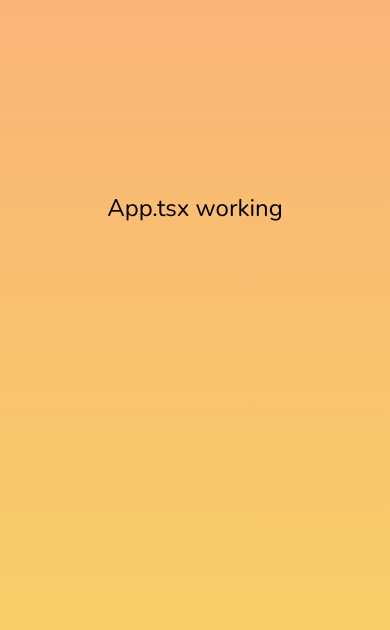
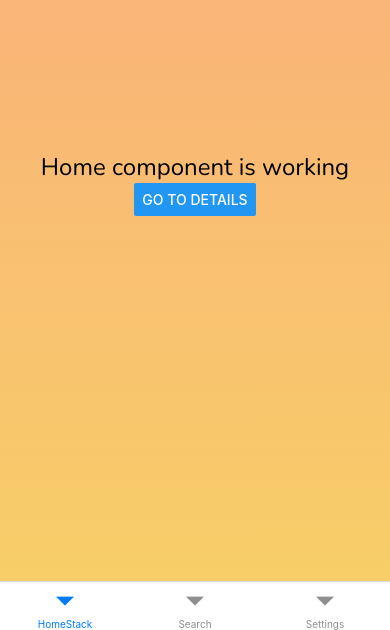
Before and after one commit to Tabsdrisbidmamul/recipe-inspire, a React Native app: screen /HomeStack in a window 390 px wide. Shown: the part 214-844 px from the top of the page. Built offline with nearby package versions, Linux system fonts and the light colour scheme.

Commit message:
Added base screens and navigation

```diff
--- a/App.tsx
+++ b/App.tsx
@@ -2,7 +2,11 @@ import { StyleSheet, Text, View } from 'react-native';
 import { LinearGradient } from 'expo-linear-gradient';
 import { useFonts } from 'expo-font';
 import * as SplashScreen from 'expo-splash-screen';
-import { useEffect, useCallback } from 'react';
+import React, { useEffect, useCallback } from 'react';
+import colors from './constants/colors';
+import { NavigationContainer } from '@react-navigation/native';
+import Navigation from './components/Navigation/Navigation';
+import { SafeAreaProvider } from 'react-native-safe-area-context';
 
 export default function App() {
   const [fontsLoaded] = useFonts({
@@ -35,20 +39,18 @@ export default function App() {
   }
 
   return (
-    <LinearGradient style={styles.container} colors={['#FBAB7E', '#F7CE68']} onLayout={onLayoutRootView}>
-      <Text style={styles.text}>App.tsx working</Text>
-    </LinearGradient>
+    <SafeAreaProvider>
+      <View style={styles.container} onLayout={onLayoutRootView}>
+        <NavigationContainer>
+          <Navigation />
+        </NavigationContainer>
+      </View>
+    </SafeAreaProvider>
   );
 }
 
 const styles = StyleSheet.create({
   container: {
     flex: 1,
-    justifyContent: 'center',
-    alignItems: 'center',
-  },
-  text: {
-    fontFamily: 'nunito-regular',
-    fontSize: 24,
   },
 });
--- /dev/null
+++ b/components/Navigation/Navigation.tsx
@@ -0,0 +1,19 @@
+import { CardStyleInterpolators, createStackNavigator } from '@react-navigation/stack';
+import Details from '../../screens/Details';
+import NavigationTabs from './NavigationTabs';
+
+const Stack = createStackNavigator();
+
+export default function Navigation() {
+  return (
+    <Stack.Navigator
+      screenOptions={{
+        headerShown: false,
+      }}
+      initialRouteName="HomeTab"
+    >
+      <Stack.Screen name="HomeTab" component={NavigationTabs} />
+      <Stack.Screen name="Details" component={Details} />
+    </Stack.Navigator>
+  );
+}
--- /dev/null
+++ b/components/Navigation/NavigationTabs.tsx
@@ -0,0 +1,21 @@
+import { createBottomTabNavigator } from '@react-navigation/bottom-tabs';
+import Home from '../../screens/Home';
+import Search from '../../screens/Search';
+import Settings from '../../screens/Settings';
+
+const Tab = createBottomTabNavigator();
+
+export default function NavigationTabs() {
+  return (
+    <Tab.Navigator
+      screenOptions={{
+        headerShown: false,
+      }}
+      initialRouteName="HomeStack"
+    >
+      <Tab.Screen name="HomeStack" component={Home} />
+      <Tab.Screen name="Search" component={Search} />
+      <Tab.Screen name="Settings" component={Settings} />
+    </Tab.Navigator>
+  );
+}
--- /dev/null
+++ b/constants/colors.ts
@@ -0,0 +1,6 @@
+export default {
+  gradient: {
+    orange: '#FBAB7E',
+    yellow: '#F7CE68',
+  },
+};
--- /dev/null
+++ b/screens/Details.tsx
@@ -0,0 +1,37 @@
+import { useNavigation } from '@react-navigation/native';
+import { LinearGradient } from 'expo-linear-gradient';
+import React from 'react';
+import { Button, StyleSheet, Text, View } from 'react-native';
+import colors from '../constants/colors';
+
+export default function Details() {
+  const navigation = useNavigation();
+
+  function handlePressBack() {
+    //@ts-ignore
+    if (navigation.canGoBack()) {
+      navigation.goBack();
+    }
+  }
+
+  return (
+    <LinearGradient style={styles.root} colors={[colors.gradient.orange, colors.gradient.yellow]}>
+      <View style={styles.root}>
+        <Text style={styles.text}>Details component is working</Text>
+        <Button onPress={handlePressBack} title="Go back" />
+      </View>
+    </LinearGradient>
+  );
+}
+
+const styles = StyleSheet.create({
+  root: {
+    flex: 1,
+    justifyContent: 'center',
+    alignItems: 'center',
+  },
+  text: {
+    fontFamily: 'nunito-regular',
+    fontSize: 24,
+  },
+});
--- /dev/null
+++ b/screens/Home.tsx
@@ -0,0 +1,35 @@
+import { useNavigation } from '@react-navigation/native';
+import { LinearGradient } from 'expo-linear-gradient';
+import React from 'react';
+import { Button, StyleSheet, Text, View } from 'react-native';
+import colors from '../constants/colors';
+
+export default function Home() {
+  const navigation = useNavigation();
+
+  function handlePressToNavigateToDetails() {
+    //@ts-ignore
+    navigation.navigate('Details');
+  }
+
+  return (
+    <LinearGradient style={styles.root} colors={[colors.gradient.orange, colors.gradient.yellow]}>
+      <View style={styles.root}>
+        <Text style={styles.text}>Home component is working</Text>
+        <Button onPress={handlePressToNavigateToDetails} title="Go to Details" />
+      </View>
+    </LinearGradient>
+  );
+}
+
+const styles = StyleSheet.create({
+  root: {
+    flex: 1,
+    justifyContent: 'center',
+    alignItems: 'center',
+  },
+  text: {
+    fontFamily: 'nunito-regular',
+    fontSize: 24,
+  },
+});
--- /dev/null
+++ b/screens/Search.tsx
@@ -0,0 +1,26 @@
+import { LinearGradient } from 'expo-linear-gradient';
+import React from 'react';
+import { Button, StyleSheet, Text, View } from 'react-native';
+import colors from '../constants/colors';
+
+export default function Search() {
+  return (
+    <LinearGradient style={styles.root} colors={[colors.gradient.orange, colors.gradient.yellow]}>
+      <View style={styles.root}>
+        <Text style={styles.text}>Search component is working</Text>
+      </View>
+    </LinearGradient>
+  );
+}
+
+const styles = StyleSheet.create({
+  root: {
+    flex: 1,
+    justifyContent: 'center',
+    alignItems: 'center',
+  },
+  text: {
+    fontFamily: 'nunito-regular',
+    fontSize: 24,
+  },
+});
--- /dev/null
+++ b/screens/Settings.tsx
@@ -0,0 +1,26 @@
+import { LinearGradient } from 'expo-linear-gradient';
+import React from 'react';
+import { StyleSheet, Text, View } from 'react-native';
+import colors from '../constants/colors';
+
+export default function Settings() {
+  return (
+    <LinearGradient style={styles.root} colors={[colors.gradient.orange, colors.gradient.yellow]}>
+      <View style={styles.root}>
+        <Text style={styles.text}>Settings component is working</Text>
+      </View>
+    </LinearGradient>
+  );
+}
+
+const styles = StyleSheet.create({
+  root: {
+    flex: 1,
+    justifyContent: 'center',
+    alignItems: 'center',
+  },
+  text: {
+    fontFamily: 'nunito-regular',
+    fontSize: 24,
+  },
+});
```
Also changed, not shown: package.json (+10 -5 lines), components/Camera/CameraView.tsx (renamed from components/CameraView.tsx), 1 other file (tests, documents, lock files or other folders).
